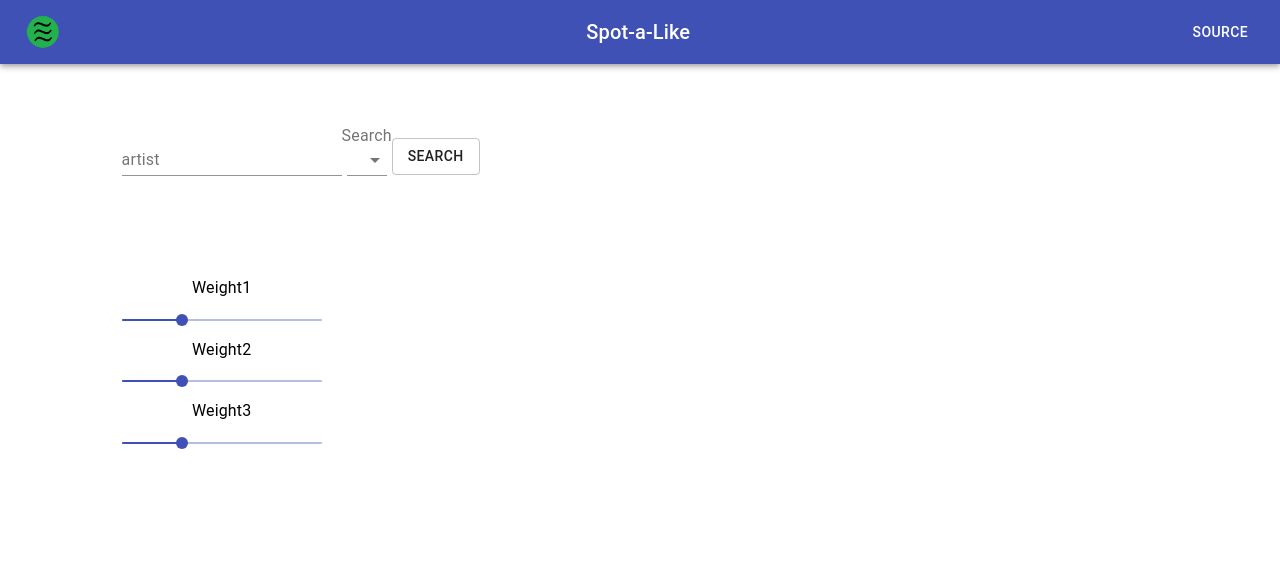
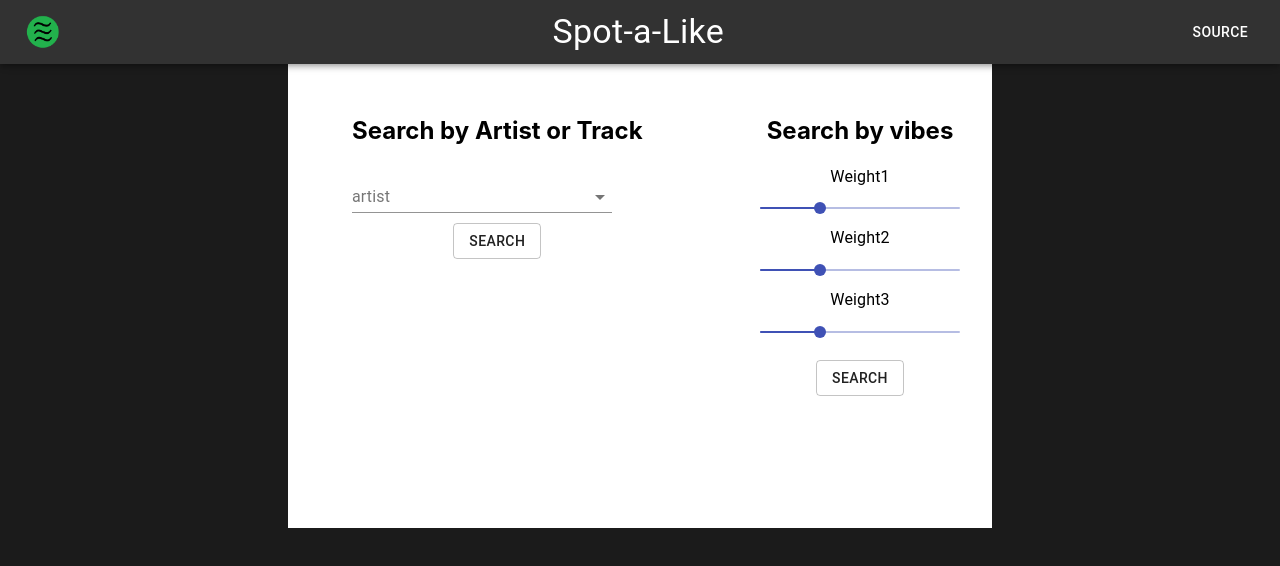
Before and after one commit to yoonpatrick3/Spot-a-vibe, a React (Create React App) app in the folder src/frontend/: page / in a window 1280 px wide. Shown: the top 566 px of the page. Built offline with nearby package versions, Linux system fonts and the light colour scheme.

Commit message:
updated search component

```diff
--- a/src/frontend/src/App.css
+++ b/src/frontend/src/App.css
@@ -8,15 +8,36 @@
 
 .search {
   display: flex;
-  flex-wrap: wrap;
+  flex-direction: row;
   justify-content:space-between;
-  padding:5%;
+  align-items: baseline;
+  padding:2em;
+  background-color: white;
 }
 
 .search > * {
   margin-left:5%;
 }
 
+.body {
+  display: flex;
+  flex-direction: column;
+  justify-content: space-around;
+  align-items:center;
+  background-color:rgb(27, 27, 27);
+}
+
+.body > * {
+  width:50%;
+  height:50vh;
+}
+
+
+.search-group {
+  display: flex;
+  flex-direction: row;
+  align-items: baseline;
+}
 
 
 /* Small devices (portrait tablets and large phones, 600px and up) */
--- a/src/frontend/src/App.js
+++ b/src/frontend/src/App.js
@@ -6,12 +6,15 @@
 
 function App() {
   const [cards, updateCards] = useState([]);
+  const [showSearchBar, setSearchBar] = useState(true)
 
   return (
     <div className="App">
       <Header></Header>
-      <Search className="search" updateFunc={updateCards}></Search>
-      <CardHolder cards={cards}></CardHolder>
+      <div className = "body">
+        <Search className="search" updateFunc={updateCards} showSearchBar></Search>
+        <CardHolder cards={cards}></CardHolder>
+      </div>
     </div>
   );
 }
--- a/src/frontend/src/components/SearchGroup.js
+++ b/src/frontend/src/components/SearchGroup.js
@@ -1,9 +1,7 @@
-import {useState} from 'react';
+import { useState } from 'react';
 import TextField from '@material-ui/core/TextField';
 import Select from '@material-ui/core/Select';
 import MenuItem from '@material-ui/core/MenuItem';
-import InputLabel from '@material-ui/core/InputLabel';
-import Grid from '@material-ui/core/Grid';
 import Button from '@material-ui/core/Button';
 import { makeStyles } from '@material-ui/core';
 
@@ -31,30 +29,23 @@
     }
 
     const handleEnterPressed = (ev) => {
-        if(ev.key == 'Enter') {
+        if (ev.key == 'Enter') {
             props.handleSearch(input, currOpt)
         }
     }
 
     return (
         <div>
-            <Grid container className={classes.root}>
-                <Grid item>
+            <div className = "search-group">
                 <TextField label={currOpt} onChange={(ev) => {
                     setInput(ev.target.value);
                 }} onKeyPress={handleEnterPressed}></TextField>
-                </Grid>
-                <Grid item>
-                    <InputLabel id="label">Search</InputLabel>
                 <Select labelId="label" defaultValue="Artist" onChange={handleOptionChange}>
                     <MenuItem value="artist">Artist</MenuItem>
                     <MenuItem value="track">Track</MenuItem>
                 </Select>
-                </Grid>
-                <Grid item>
+            </div>
             <Button variant="outlined" onClick={handleSearch} className={classes.button}>Search</Button>
-                </Grid>
-            </Grid>
         </div>
     )
 }
--- a/src/frontend/src/components/header.js
+++ b/src/frontend/src/components/header.js
@@ -12,31 +12,30 @@
 const useStyles = makeStyles((theme) => ({
     root: {
         flexGrow: 1,
+        "background-color": "rgb(50, 50, 50)",
     },
     menuButton: {
         marginRight: theme.spacing(2),
     },
     title: {
         flexGrow: 1,
-    },
+    }
 }));
 
 export default function ButtonAppBar(props) {
     const classes = useStyles();
 
     return (
-        <div className={classes.root}>
-            <AppBar position="sticky">
+        <AppBar position="sticky" className={classes.root}>
             <Toolbar>
                 <IconButton edge="start" className={classes.menuButton} color="inherit" aria-label="menu">
                     <Avatar alt="Spot-a-like logo" src={Logo} />
                 </IconButton>
-                    <Typography variant="h6" className={classes.title}>
+                <Typography variant="h4" className={classes.title}>
                     Spot-a-Like
                 </Typography>
                 <Button color="inherit" href="https://github.com/yanDavid21/SQLiteDiff-Web-App" target="_blank">Source</Button>
             </Toolbar>
         </AppBar>
-        </div>
     );
 }
--- a/src/frontend/src/components/search.js
+++ b/src/frontend/src/components/search.js
@@ -1,8 +1,16 @@
 import { useState, useEffect } from 'react';
-import Grid from '@material-ui/core/Grid';
+import Button from '@material-ui/core/Button';
 import ContinuousSlider from './MySlider';
 import SearchGroup from './SearchGroup';
 import SongCard from './card';
+import { makeStyles } from '@material-ui/core';
+
+const useStyles = makeStyles({
+
+    button: {
+        marginTop: "10px",
+    }
+});
 
 const Search = (props) => {
     const [weights, setWeight] = useState({
@@ -11,11 +19,13 @@
         Weight3: 0
     });
 
+    const classes = useStyles();
+
     function search(input, option) {
         //api call here i think
         input.replaceAll(" ", "%20")
         fetch('http://localhost:5000/apiSearch?q=' + input + '&type=' + option)
-            .then(response=> {
+            .then(response => {
                 return response.json();
             })
             .then(data => {
@@ -34,6 +44,10 @@
             })
     }
 
+    function searchByWeights(weight1, weight2, weight3) {
+
+    }
+
     useEffect(() => {
         console.log(weights);
     })
@@ -47,17 +61,18 @@
 
     return (
         <div className="search">
-            <Grid container >
-                <Grid item xs={12}>
-                    <SearchGroup className="search" handleSearch={search}></SearchGroup>
-                </Grid>
-                <Grid item xs={12} style={{ marginTop: 100}}>
-                    <ContinuousSlider weightName="Weight1" handleWeightChange={handleWeightChange}></ContinuousSlider>
-                    <ContinuousSlider weightName="Weight2" handleWeightChange={handleWeightChange}></ContinuousSlider>
-                    <ContinuousSlider weightName="Weight3" handleWeightChange={handleWeightChange}></ContinuousSlider>
-                </Grid>
+            <div>
+                <h2>Search by Artist or Track</h2>
+                <SearchGroup className="search" handleSearch={search}></SearchGroup>
+            </div>
 
-            </Grid>
+            <div>
+                <h2>Search by vibes </h2>
+                <ContinuousSlider weightName="Weight1" handleWeightChange={handleWeightChange}></ContinuousSlider>
+                <ContinuousSlider weightName="Weight2" handleWeightChange={handleWeightChange}></ContinuousSlider>
+                <ContinuousSlider weightName="Weight3" handleWeightChange={handleWeightChange}></ContinuousSlider>
+                <Button variant="outlined" onClick={searchByWeights} className={classes.button}>Search</Button>
+            </div>
         </div>
     )
 }
```
Lines whose indentation alone changed are shown as unchanged.
